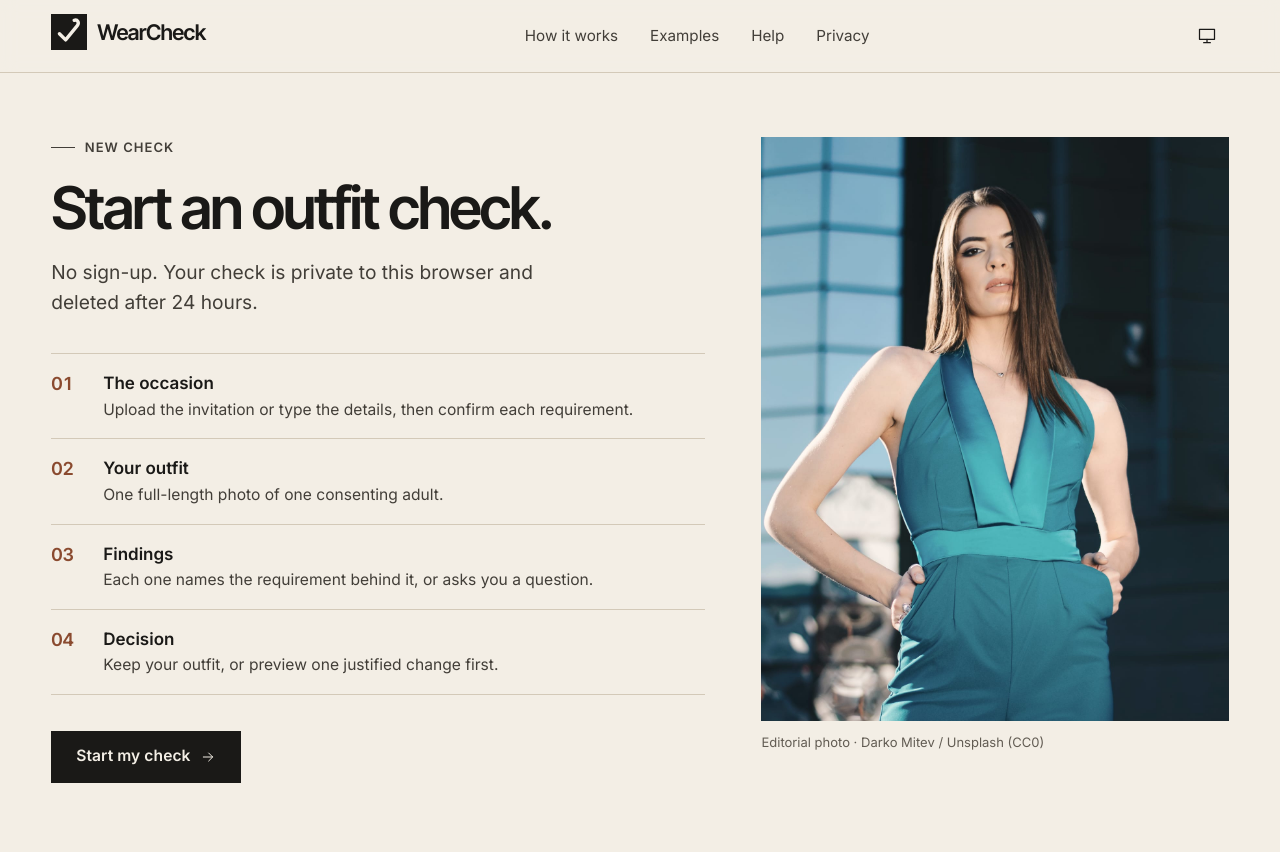
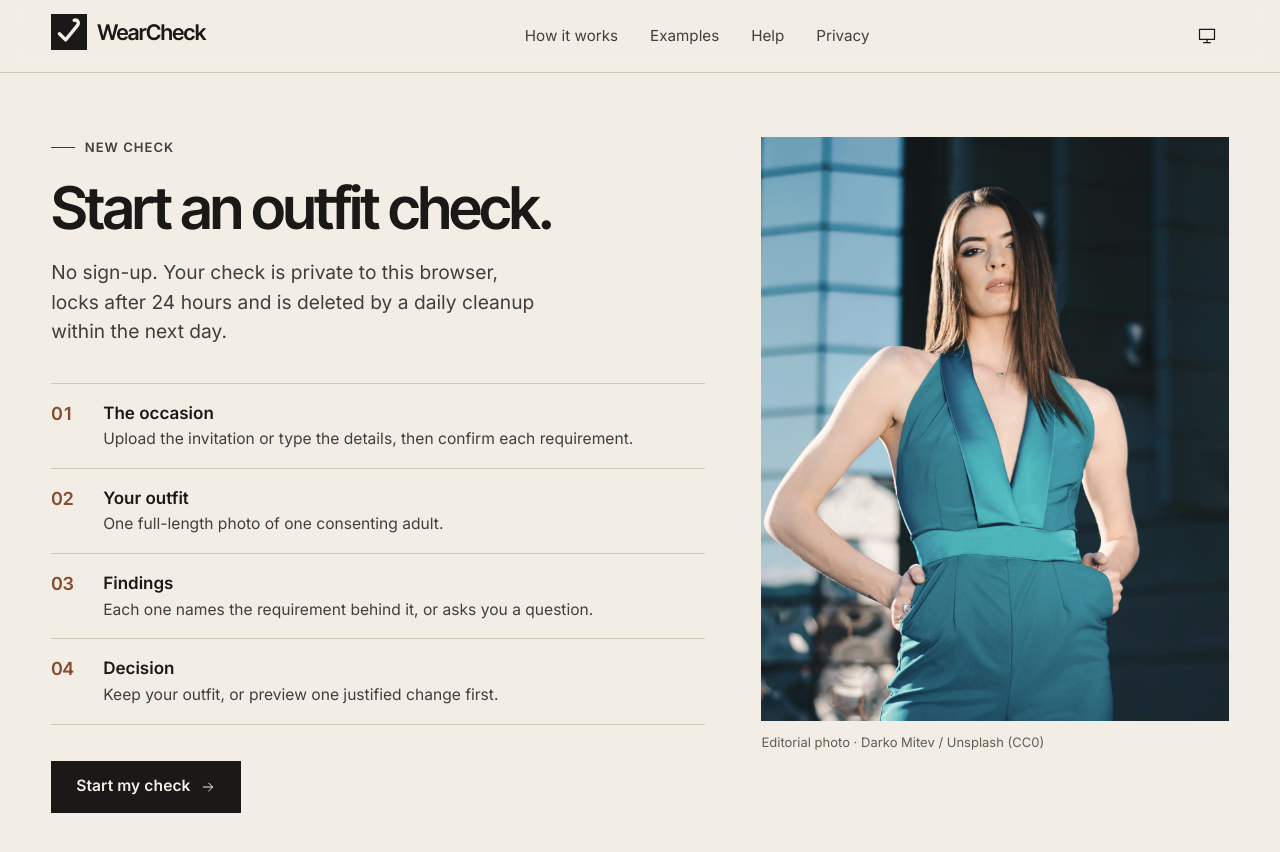
Before and after one commit to TheWeirdDee/wearcheck, a Next.js app: page /check/new in a window 1280 px wide. Shown: the top 852 px of the page. Built offline with nearby package versions, Linux system fonts and the light colour scheme.

Commit message:
Align retention wording on the start page

```diff
--- a/app/check/new/page.tsx
+++ b/app/check/new/page.tsx
@@ -20,7 +20,7 @@ export default function NewCheckPage() {
       <div className="flex flex-col justify-center">
         <p className="eyebrow">New check</p>
         <h1 className="t-1 mt-5 max-w-[14ch]">Start an outfit check.</h1>
-        <p className="lede mt-5 max-w-[40ch]">No sign-up. Your check is private to this browser and deleted after 24 hours.</p>
+        <p className="lede mt-5 max-w-[40ch]">No sign-up. Your check is private to this browser, locks after 24 hours and is deleted by a daily cleanup within the next day.</p>
         <ol className="mt-9 divide-y divide-line border-y border-line">
           {STEPS.map(([t, d], i) => (
             <li key={t} className="grid grid-cols-[2.5rem_1fr] gap-3 py-4">
```
